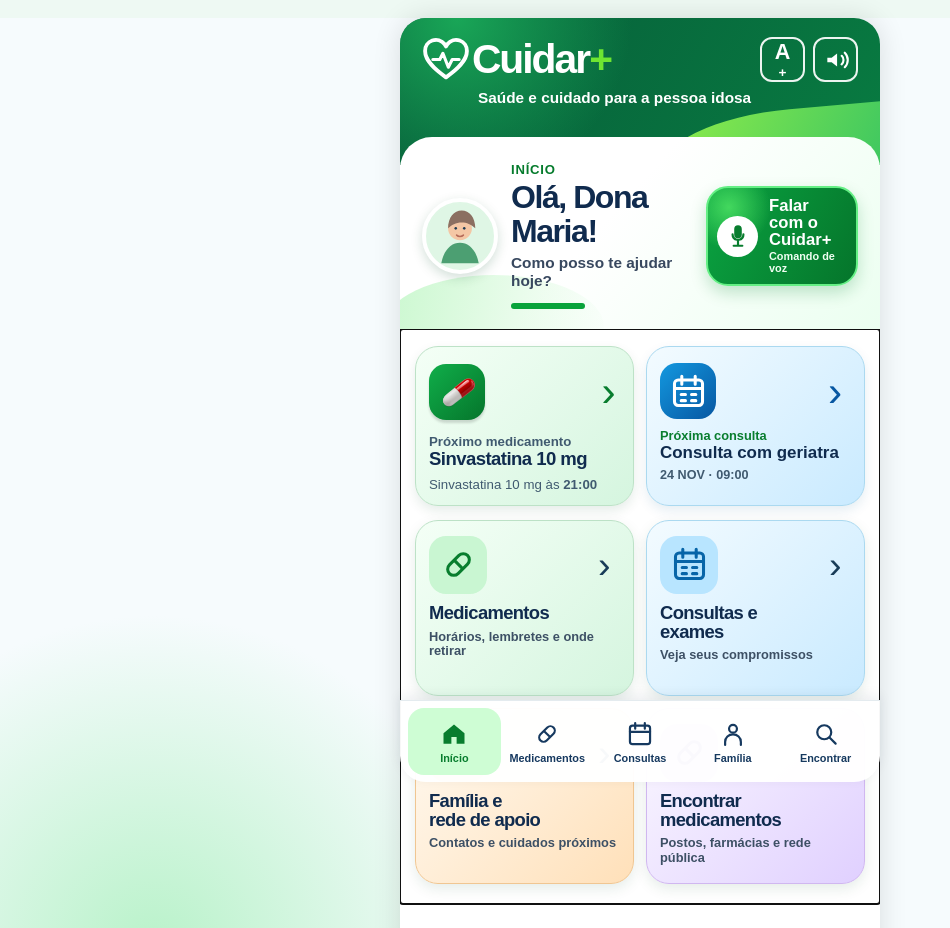
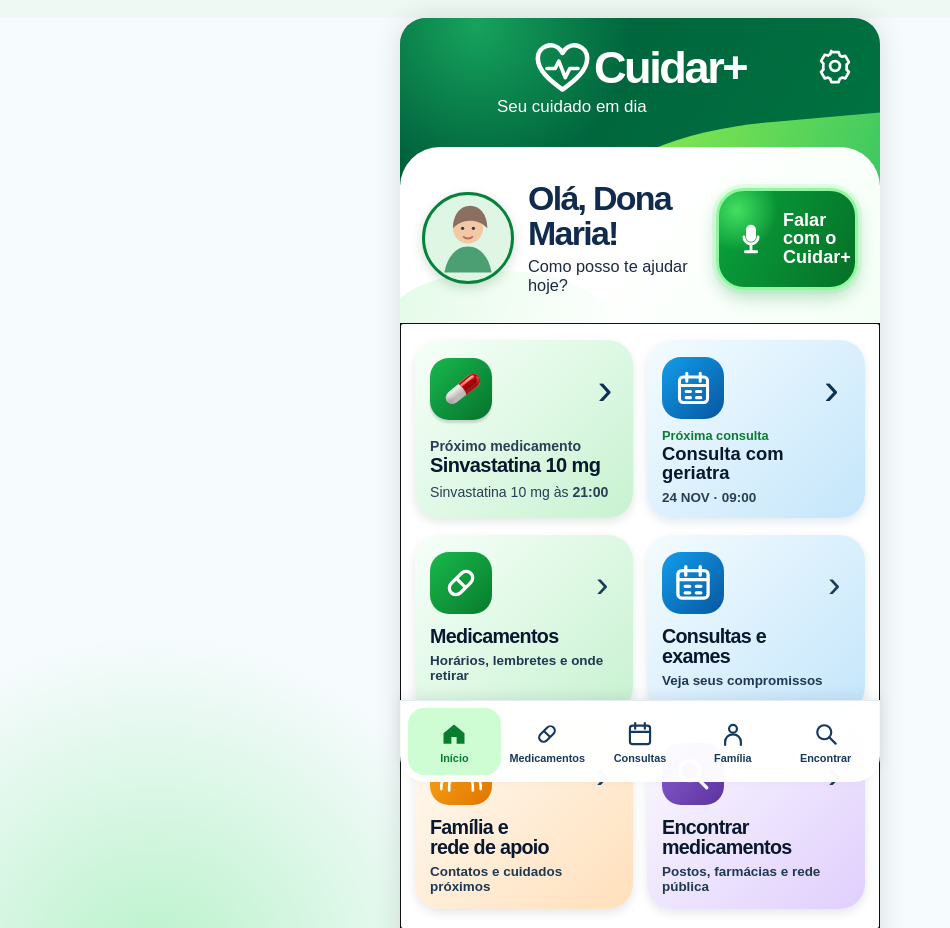
Before and after one commit to daianyandrade/cuidar-mais, a website with bundled scripts: page index.html in a window 1280 px wide. Shown: the top 928 px of the page, without its empty margins (0-950 px from the left). Built offline with nearby package versions, Linux system fonts and the light colour scheme.

Commit message:
Aproxima painel inicial da referência visual

```diff
--- a/index.html
+++ b/index.html
@@ -29,13 +29,18 @@
             <span class="brand-word">Cuidar<span>+</span></span>
           </a>
           <div class="header-controls">
-            <button class="icon-button font-button" type="button" data-font-toggle aria-pressed="false" aria-label="Aumentar tamanho do texto">A<span>+</span></button>
-            <button class="icon-button" type="button" data-read-page aria-label="Ouvir resumo da página">
-              <svg viewBox="0 0 24 24" aria-hidden="true"><path d="M4 10v4h4l5 4V6L8 10H4Zm12.6-2.6a1 1 0 0 1 1.4 0 6.5 6.5 0 0 1 0 9.2 1 1 0 1 1-1.4-1.4 4.5 4.5 0 0 0 0-6.4 1 1 0 0 1 0-1.4Zm2.8-2.8a1 1 0 0 1 1.4 0 10.5 10.5 0 0 1 0 14.8 1 1 0 0 1-1.4-1.4 8.5 8.5 0 0 0 0-12 1 1 0 0 1 0-1.4Z" fill="currentColor"/></svg>
+            <button id="header-settings-toggle" class="header-settings" type="button" aria-label="Abrir opções de acessibilidade" aria-expanded="false" aria-controls="header-quick-controls">
+              <svg viewBox="0 0 24 24" aria-hidden="true"><path d="M9.7 3.2h4.6l.7 2.1c.5.2 1 .5 1.4.8l2.1-.5 2.3 4-1.5 1.6c.1.5.1 1 .1 1.5s0 1-.1 1.5l1.5 1.6-2.3 4-2.1-.5c-.4.3-.9.6-1.4.8l-.7 2.1H9.7L9 20.1c-.5-.2-1-.5-1.4-.8l-2.1.5-2.3-4 1.5-1.6A8.1 8.1 0 0 1 4.6 12c0-.5 0-1 .1-1.5L3.2 8.9l2.3-4 2.1.5c.4-.3.9-.6 1.4-.8l.7-2.1ZM12 15.1a3.1 3.1 0 1 0 0-6.2 3.1 3.1 0 0 0 0 6.2Z" fill="none" stroke="currentColor" stroke-width="1.7" stroke-linejoin="round"/></svg>
             </button>
+            <div id="header-quick-controls" class="header-quick-controls" hidden>
+              <button class="icon-button font-button" type="button" data-font-toggle aria-pressed="false" aria-label="Aumentar tamanho do texto">A<span>+</span></button>
+              <button class="icon-button" type="button" data-read-page aria-label="Ouvir resumo da página">
+                <svg viewBox="0 0 24 24" aria-hidden="true"><path d="M4 10v4h4l5 4V6L8 10H4Zm12.6-2.6a1 1 0 0 1 1.4 0 6.5 6.5 0 0 1 0 9.2 1 1 0 1 1-1.4-1.4 4.5 4.5 0 0 0 0-6.4 1 1 0 0 1 0-1.4Zm2.8-2.8a1 1 0 0 1 1.4 0 10.5 10.5 0 0 1 0 14.8 1 1 0 0 1-1.4-1.4 8.5 8.5 0 0 0 0-12 1 1 0 0 1 0-1.4Z" fill="currentColor"/></svg>
+              </button>
+            </div>
           </div>
         </div>
-        <p class="tagline">Saúde e cuidado para a pessoa idosa</p>
+        <p class="tagline">Seu cuidado em dia</p>
         <button id="voice-menu-toggle" class="voice-menu-button" type="button" aria-pressed="false">
           <svg viewBox="0 0 24 24" aria-hidden="true"><path d="M12 14a3.5 3.5 0 0 0 3.5-3.5v-5a3.5 3.5 0 0 0-7 0v5A3.5 3.5 0 0 0 12 14Zm6-3.5a1 1 0 1 0-2 0 4 4 0 0 1-8 0 1 1 0 1 0-2 0 6 6 0 0 0 5 5.91V20H8a1 1 0 1 0 0 2h8a1 1 0 1 0 0-2h-3v-3.59A6 6 0 0 0 18 10.5Z" fill="currentColor"/></svg>
           <span>Usar comando de voz</span>
@@ -48,7 +53,6 @@
           <svg viewBox="0 0 80 80"><circle cx="40" cy="40" r="38" fill="#dff6e5"/><path d="M18 72c3-16 12-24 22-24s19 8 22 24" fill="#4c9f72"/><circle cx="40" cy="31" r="14" fill="#f4c7a5"/><path d="M26 31c0-13 7-21 16-21 9 0 16 8 16 21-5-5-10-7-16-7-7 0-12 3-16 7Z" fill="#8b6f61"/><circle cx="35" cy="31" r="1.5" fill="#203c53"/><circle cx="45" cy="31" r="1.5" fill="#203c53"/><path d="M36 39c2 2 6 2 8 0" fill="none" stroke="#b56b59" stroke-width="1.8" stroke-linecap="round"/></svg>
         </div>
         <div class="welcome-copy">
-          <p class="eyebrow">Início</p>
           <h1 id="welcome-title">Olá, Dona Maria!</h1>
           <p>Como posso te ajudar hoje?</p>
           <span class="welcome-line" aria-hidden="true"></span>
@@ -99,7 +103,7 @@
             <span class="shortcut-arrow" aria-hidden="true">›</span>
           </button>
           <button data-open-medicine-finder class="shortcut-card purple" type="button">
-            <span class="shortcut-icon" aria-hidden="true"><svg viewBox="0 0 64 64" class="shortcut-svg"><g transform="rotate(-45 32 32)"><rect x="11" y="22" width="42" height="20" rx="10" fill="none" stroke="currentColor" stroke-width="5"/><path d="M32 22v20" stroke="currentColor" stroke-width="5"/></g></svg></span>
+            <span class="shortcut-icon" aria-hidden="true"><svg viewBox="0 0 64 64" class="shortcut-svg"><circle cx="27" cy="27" r="15" fill="none" stroke="currentColor" stroke-width="5"/><path d="m39 39 14 14" fill="none" stroke="currentColor" stroke-width="5" stroke-linecap="round"/></svg></span>
             <span><strong>Encontrar<br />medicamentos</strong><small>Postos, farmácias e rede pública</small></span>
             <span class="shortcut-arrow" aria-hidden="true">›</span>
           </button>
--- a/styles.css
+++ b/styles.css
@@ -26,33 +26,36 @@ button:focus-visible, a:focus-visible { outline: 4px solid #f8cc23; outline-offs
 .skip-link:focus { top: .75rem; }
 
 .app-shell { width: min(100%, 480px); min-height: 100vh; margin: 0 auto; padding-bottom: 87px; overflow: hidden; background: var(--surface); box-shadow: 0 0 28px rgba(0,0,0,.12); }
-.app-header { position: relative; overflow: hidden; padding: 19px 22px 58px; color: white; background: radial-gradient(circle at 12% 0%, #19a657, transparent 39%), linear-gradient(120deg, #075d3a, #087b41); }
-.app-header::after { position: absolute; right: -49px; bottom: -49px; width: 270px; height: 105px; border-radius: 50% 0 0 0; content: ""; background: linear-gradient(120deg, #91ed49, #28bd67); transform: rotate(-5deg); }
-.header-row { position: relative; z-index: 1; display: flex; align-items: center; justify-content: space-between; gap: .75rem; }
+.app-header { position: relative; overflow: hidden; padding: 23px 22px 68px; color: white; background: radial-gradient(circle at 16% 4%, #16a35d, transparent 36%), linear-gradient(120deg, #005d3a, #007341); }
+.app-header::after { position: absolute; right: -65px; bottom: -54px; width: 340px; height: 117px; border-radius: 50% 0 0 0; content: ""; background: linear-gradient(120deg, #92ed49, #23bd69); transform: rotate(-5deg); }
+.header-row { position: relative; z-index: 1; display: flex; min-height: 54px; align-items: center; justify-content: center; gap: .75rem; }
 .brand { display: inline-flex; align-items: center; color: white; text-decoration: none; }
-.brand-mark { width: 48px; height: 45px; color: white; }
+.brand-mark { width: 57px; height: 53px; color: white; }
 .brand-mark path:first-child { stroke: #fff; }
-.brand-word { margin-left: .12rem; letter-spacing: -2px; font-size: 2.55rem; font-weight: 800; line-height: 1; }
-.brand-word span { color: var(--lime); }
-.header-controls { display: flex; gap: .5rem; }
+.brand-word { margin-left: .2rem; letter-spacing: -2.4px; font-size: 2.82rem; font-weight: 800; line-height: 1; }
+.brand-word span { color: white; }
+.header-controls { position: absolute; top: 2px; right: 0; z-index: 2; }
+.header-settings { display: grid; width: 46px; height: 46px; padding: 0; place-items: center; border: 0; color: white; background: transparent; cursor: pointer; }
+.header-settings svg { width: 38px; height: 38px; }
+.header-quick-controls { position: absolute; top: 49px; right: 0; display: flex; gap: 7px; padding: 8px; border: 1px solid rgba(255,255,255,.55); border-radius: 16px; background: #00643d; box-shadow: 0 8px 18px rgba(0,42,24,.25); }
 .icon-button { display: grid; width: 45px; height: 45px; padding: 0; place-items: center; border: 2px solid rgba(255,255,255,.92); border-radius: 12px; color: white; background: transparent; cursor: pointer; font-weight: 800; font-size: 1.35rem; }
 .icon-button svg { width: 26px; height: 26px; }
 .font-button span { font-size: .85rem; }
-.tagline { position: relative; z-index: 1; margin: 7px 0 0 56px; font-size: .96rem; font-weight: 700; }
+.tagline { position: relative; z-index: 1; margin: 2px 0 0 75px; font-size: 1.06rem; font-weight: 500; }
 .voice-menu-button { display: none; }
 .voice-menu-button svg { width: 19px; height: 19px; }
 .voice-menu-button.listening { border-color: #ffda45; color: #173456; background: #ffefaa; }
 .voice-menu-status { position: relative; z-index: 1; margin: 9px 0 0; padding: 9px 11px; border-radius: 11px; color: white; background: rgba(0, 44, 85, .45); font-size: .9rem; font-weight: 700; line-height: 1.3; }
 
-.welcome { position: relative; display: grid; min-height: 174px; grid-template-columns: 76px minmax(0, 1fr); gap: 13px; margin-top: -28px; padding: 25px 22px 20px; overflow: hidden; align-items: center; border-radius: 32px 32px 0 0; background: linear-gradient(132deg, #fff 0 43%, #ebfff0 100%); }
-.welcome::before { position: absolute; bottom: -50px; left: -16px; width: 220px; height: 104px; border-radius: 50%; content: ""; background: linear-gradient(100deg, #a6f3ae, transparent); opacity: .6; }
+.welcome { position: relative; display: grid; min-height: 176px; grid-template-columns: 92px minmax(0, 1fr); gap: 14px; margin-top: -38px; padding: 28px 22px 22px; overflow: hidden; align-items: center; border-radius: 40px 40px 0 0; background: linear-gradient(132deg, #fff 0 48%, #f4fff6 100%); }
+.welcome::before { position: absolute; bottom: -58px; left: -16px; width: 230px; height: 110px; border-radius: 50%; content: ""; background: linear-gradient(100deg, #c9f7d0, transparent); opacity: .52; }
 .welcome-copy { position: relative; z-index: 1; }
-.profile-avatar { position: relative; z-index: 1; width: 76px; height: 76px; overflow: hidden; border: 4px solid white; border-radius: 50%; background: #dff6e5; box-shadow: 0 4px 12px rgba(7, 80, 37, .18); }
+.profile-avatar { position: relative; z-index: 1; width: 92px; height: 92px; overflow: hidden; border: 3px solid #07823b; border-radius: 50%; background: #dff6e5; box-shadow: 0 4px 12px rgba(7, 80, 37, .18); }
 .profile-avatar svg { display: block; width: 100%; height: 100%; }
 .eyebrow { margin: 0 0 3px; color: var(--green-deep); font-weight: 800; font-size: .82rem; text-transform: uppercase; letter-spacing: .06em; }
-h1 { margin: 0; font-size: clamp(1.5rem, 6.4vw, 2rem); letter-spacing: -.045em; line-height: 1.07; }
-.welcome p:not(.eyebrow) { margin: .35rem 0 0; color: #38485f; font-size: .96rem; font-weight: 600; }
-.welcome-line { display: block; width: 74px; height: 6px; margin-top: 13px; border-radius: 9px; background: var(--green); }
+h1 { margin: 0; font-size: clamp(1.62rem, 6.8vw, 2.12rem); letter-spacing: -.05em; line-height: 1.04; }
+.welcome p:not(.eyebrow) { margin: .35rem 0 0; color: #1d2940; font-size: 1.02rem; font-weight: 500; }
+.welcome-line { display: none; }
 
 .content { padding: 17px 15px 20px; }
 #home-view { display: flex; flex-direction: column; }
@@ -78,46 +81,47 @@ h1 { margin: 0; font-size: clamp(1.5rem, 6.4vw, 2rem); letter-spacing: -.045em;
 .help-card strong { display: block; font-size: 1.22rem; letter-spacing: -.025em; }
 .help-card small { display: block; margin-top: 2px; color: #273f5b; font-size: .91rem; font-weight: 600; }
 .help-arrow { font-size: 3rem; font-weight: 300; }
-.home-summary-grid { display: grid; grid-template-columns: repeat(2, minmax(0, 1fr)); gap: 12px; }
-#home-view > .home-summary-grid > .medicine-card { min-height: 156px; grid-template-columns: 1fr 23px; grid-template-rows: 58px 1fr; gap: 5px; padding: 16px 13px 12px; border: 1px solid #bde2c7; border-radius: 23px; color: #173456; background: linear-gradient(135deg, #f4fff6, #d5f5df); box-shadow: 0 5px 12px rgba(7, 80, 37, .1); }
+.home-summary-grid { display: grid; grid-template-columns: repeat(2, minmax(0, 1fr)); gap: 14px; }
+#home-view > .home-summary-grid > .medicine-card { min-height: 164px; grid-template-columns: 1fr 26px; grid-template-rows: 63px 1fr; gap: 6px; padding: 17px 15px 13px; border: 0; border-radius: 25px; color: #173456; background: linear-gradient(135deg, #f6fff8, #c8f2d1); box-shadow: 0 4px 10px rgba(7, 80, 37, .12); }
 #home-view > .home-summary-grid .focus-label { display: none; }
-#home-view > .home-summary-grid .medicine-icon { display: grid; width: 56px; height: 56px; place-items: center; border-radius: 17px; transform: none; background: linear-gradient(135deg, #10ae4a, #05752b); }
-#home-view > .home-summary-grid .medicine-icon-image { width: 49px; height: 49px; }
+#home-view > .home-summary-grid .medicine-icon { display: grid; width: 62px; height: 62px; place-items: center; border-radius: 19px; transform: none; background: linear-gradient(135deg, #18b84f, #06722b); }
+#home-view > .home-summary-grid .medicine-icon-image { width: 53px; height: 53px; }
 #home-view > .home-summary-grid .medicine-copy { grid-row: 2; grid-column: 1 / 3; }
 #home-view > .home-summary-grid .card-kicker { color: #087d2e; font-size: .8rem; }
-#home-view > .home-summary-grid .medicine-copy h2 { color: #102b4e; font-size: 1.16rem; line-height: 1.02; }
-#home-view > .home-summary-grid .medicine-copy p { color: #405a70; font-size: .83rem; line-height: 1.2; }
-#home-view > .home-summary-grid .card-arrow { grid-column: 2; grid-row: 1; color: #087d2e; font-size: 2.65rem; }
-.appointment-summary-card { display: grid; min-height: 156px; grid-template-columns: 1fr 23px; grid-template-rows: 58px 1fr; gap: 5px; padding: 16px 13px 12px; border: 1px solid #abd9f0; border-radius: 23px; color: #102b4e; text-align: left; background: linear-gradient(135deg, #f3fbff, #c9eaff); box-shadow: 0 5px 12px rgba(4, 85, 136, .1); cursor: pointer; }
-.summary-icon { display: grid; width: 56px; height: 56px; place-items: center; border-radius: 17px; color: white; background: linear-gradient(135deg, #1398df, #0757a2); }
+#home-view > .home-summary-grid .medicine-copy h2 { color: #08182f; font-size: 1.25rem; line-height: 1.02; }
+#home-view > .home-summary-grid .medicine-copy p { color: #283f55; font-size: .88rem; line-height: 1.2; }
+#home-view > .home-summary-grid .card-arrow { grid-column: 2; grid-row: 1; color: #0b3157; font-size: 2.8rem; }
+.appointment-summary-card { display: grid; min-height: 164px; grid-template-columns: 1fr 26px; grid-template-rows: 63px 1fr; gap: 6px; padding: 17px 15px 13px; border: 0; border-radius: 25px; color: #102b4e; text-align: left; background: linear-gradient(135deg, #f4fbff, #c4e6fb); box-shadow: 0 4px 10px rgba(4, 85, 136, .12); cursor: pointer; }
+.summary-icon { display: grid; width: 62px; height: 62px; place-items: center; border-radius: 19px; color: white; background: linear-gradient(135deg, #129dea, #0756a0); }
 .summary-icon svg { width: 39px; height: 39px; }
 .appointment-summary-copy { display: block; grid-column: 1 / 3; grid-row: 2; }
 .appointment-summary-copy .card-kicker { color: #0765a8; }
 .appointment-summary-copy strong, .appointment-summary-copy > span:last-child { display: block; }
-.appointment-summary-copy strong { color: #102b4e; font-size: 1.06rem; line-height: 1.05; }
-.appointment-summary-copy > span:last-child { margin-top: 6px; color: #405a70; font-size: .79rem; font-weight: 800; }
-.summary-arrow { grid-column: 2; grid-row: 1; align-self: center; color: #0757a2; font-size: 2.65rem; font-weight: 300; }
-#home-view > .shortcut-grid { display: grid; grid-template-columns: repeat(2, minmax(0, 1fr)); gap: 12px; margin-top: 14px; }
+.appointment-summary-copy strong { color: #08182f; font-size: 1.15rem; line-height: 1.05; }
+.appointment-summary-copy > span:last-child { margin-top: 7px; color: #283f55; font-size: .84rem; font-weight: 800; }
+.summary-arrow { grid-column: 2; grid-row: 1; align-self: center; color: #0b3157; font-size: 2.8rem; font-weight: 300; }
+#home-view > .shortcut-grid { display: grid; grid-template-columns: repeat(2, minmax(0, 1fr)); gap: 14px; margin-top: 17px; }
 .shortcut-arrow { align-self: center; color: #183c58; font-size: 2.35rem; font-weight: 300; line-height: 1; }
-#home-view > .shortcut-grid .shortcut-card { min-height: 176px; grid-template-columns: 1fr 22px; grid-template-rows: 60px 1fr; gap: 8px; align-items: start; padding: 15px 13px 13px; border-radius: 23px; }
-#home-view > .shortcut-grid .shortcut-icon { display: grid; width: 58px; height: 58px; place-items: center; border-radius: 17px; color: #087d2e; background: #c9f6d2; }
-#home-view > .shortcut-grid .shortcut-svg { width: 39px; height: 39px; }
+#home-view > .shortcut-grid .shortcut-card { min-height: 177px; grid-template-columns: 1fr 22px; grid-template-rows: 66px 1fr; gap: 8px; align-items: start; padding: 17px 15px 14px; border: 0; border-radius: 25px; box-shadow: 0 4px 10px rgba(7, 41, 74, .11); }
+#home-view > .shortcut-grid .shortcut-icon { display: grid; width: 62px; height: 62px; place-items: center; border-radius: 19px; color: #087d2e; background: linear-gradient(135deg, #19b94c, #087b2c); }
+#home-view > .shortcut-grid .shortcut-card.green .shortcut-icon { color: white; }
+#home-view > .shortcut-grid .shortcut-svg { width: 42px; height: 42px; }
 #home-view > .shortcut-grid .shortcut-card > span:nth-child(2) { grid-column: 1 / 3; }
 #home-view > .shortcut-grid .shortcut-arrow { grid-column: 2; grid-row: 1; }
-#home-view > .shortcut-grid .shortcut-card strong { color: #102b4e; font-size: 1.15rem; line-height: 1.02; }
-#home-view > .shortcut-grid .shortcut-card small { margin-top: 7px; color: #3d5065; font-size: .8rem; line-height: 1.16; }
-#home-view > .shortcut-grid .shortcut-card.green { border-color: #bde2c7; background: linear-gradient(135deg, #f4fff6, #d5f5df); }
-#home-view > .shortcut-grid .shortcut-card.blue { border-color: #abd9f0; background: linear-gradient(135deg, #f3fbff, #c9eaff); }
-#home-view > .shortcut-grid .shortcut-card.blue .shortcut-icon { color: #0765a8; background: #b8e5ff; }
-#home-view > .shortcut-grid .shortcut-card.orange { border-color: #f0c692; background: linear-gradient(135deg, #fffaf2, #ffe0b9); }
-#home-view > .shortcut-grid .shortcut-card.orange .shortcut-icon { color: #d47700; background: #ffd493; }
-#home-view > .shortcut-grid .shortcut-card.purple { border-color: #d0b7f0; background: linear-gradient(135deg, #fbf8ff, #e0d0ff); }
-#home-view > .shortcut-grid .shortcut-card.purple .shortcut-icon { color: #6840b3; background: #d9c5ff; }
-.home-voice-action { position: relative; z-index: 1; display: grid; width: 100%; min-height: 74px; grid-column: 1 / -1; grid-template-columns: 48px 1fr; gap: 9px; align-items: center; margin-top: 1px; padding: 9px 14px; border: 2px solid #65ef85; border-radius: 22px; color: white; text-align: left; background: radial-gradient(circle at 14% 20%, #43d85e, transparent 28%), linear-gradient(115deg, #0aa341, #05752b); box-shadow: 0 7px 16px rgba(6, 127, 46, .22); cursor: pointer; }
-.home-voice-icon { display: grid; width: 44px; height: 44px; place-items: center; border-radius: 50%; color: #087d2e; background: white; font-size: 1.7rem; font-weight: 900; }
-.home-voice-icon svg { width: 26px; height: 26px; }
-.home-voice-action strong { display: block; font-size: 1.12rem; line-height: 1.02; }
-.home-voice-action small { display: block; margin-top: 2px; color: #effff2; font-size: .76rem; font-weight: 700; }
+#home-view > .shortcut-grid .shortcut-card strong { color: #08182f; font-size: 1.23rem; line-height: 1.02; }
+#home-view > .shortcut-grid .shortcut-card small { margin-top: 7px; color: #1f3853; font-size: .84rem; line-height: 1.16; }
+#home-view > .shortcut-grid .shortcut-card.green { background: linear-gradient(135deg, #f6fff8, #c8f2d1); }
+#home-view > .shortcut-grid .shortcut-card.blue { background: linear-gradient(135deg, #f4fbff, #c4e6fb); }
+#home-view > .shortcut-grid .shortcut-card.blue .shortcut-icon { color: white; background: linear-gradient(135deg, #129dea, #0756a0); }
+#home-view > .shortcut-grid .shortcut-card.orange { background: linear-gradient(135deg, #fffaf3, #ffe0bb); }
+#home-view > .shortcut-grid .shortcut-card.orange .shortcut-icon { color: white; background: linear-gradient(135deg, #ffae18, #df7400); }
+#home-view > .shortcut-grid .shortcut-card.purple { background: linear-gradient(135deg, #fbf9ff, #e0cffd); }
+#home-view > .shortcut-grid .shortcut-card.purple .shortcut-icon { color: white; background: linear-gradient(135deg, #8d62d7, #5c329c); }
+.home-voice-action { position: relative; z-index: 1; display: grid; width: 100%; min-height: 82px; grid-column: 1 / -1; grid-template-columns: 50px 1fr; gap: 10px; align-items: center; margin-top: 1px; padding: 10px 15px; border: 3px solid #91f79f; border-radius: 28px; color: white; text-align: left; background: radial-gradient(circle at 13% 20%, #43df61, transparent 29%), linear-gradient(115deg, #0aa33d, #057027); box-shadow: 0 0 0 4px rgba(115, 255, 139, .19), 0 8px 17px rgba(6, 127, 46, .24); cursor: pointer; }
+.home-voice-icon { display: grid; width: 48px; height: 48px; place-items: center; border-radius: 50%; color: white; font-size: 1.7rem; font-weight: 900; }
+.home-voice-icon svg { width: 34px; height: 34px; }
+.home-voice-action strong { display: block; font-size: 1.17rem; line-height: 1.02; }
+.home-voice-action small { display: none; }
 .reminder-control-panel { margin-top: 17px; padding: 14px; border: 1px solid #bfe4c8; border-radius: 19px; background: #f4fff6; }
 .reminder-control-panel .reminder-status { margin: 0 0 10px; }
 .reminder-control-panel .call-demo-button { margin-top: 10px; }
@@ -136,8 +140,8 @@ h1 { margin: 0; font-size: clamp(1.5rem, 6.4vw, 2rem); letter-spacing: -.045em;
 
 html.large-text { font-size: 118%; }
 @media (min-width: 600px) { .app-shell { margin-top: 18px; margin-bottom: 18px; min-height: calc(100vh - 36px); border-radius: 26px; } .bottom-nav { bottom: 18px; border-radius: 0 0 26px 26px; } }
-@media (min-width: 430px) { .welcome { grid-template-columns: 76px minmax(0, 1fr) 152px; } .home-voice-action { grid-column: 3; grid-row: 1; min-height: 96px; grid-template-columns: 43px 1fr; padding: 10px 9px; } .home-voice-action strong { font-size: 1.04rem; } .home-voice-action small { font-size: .68rem; } .home-voice-icon { width: 41px; height: 41px; } }
-@media (max-width: 380px) { .brand-word { font-size: 2.2rem; } .shortcut-card { grid-template-columns: 39px 1fr; padding: 16px 9px; } .shortcut-card strong { font-size: 1.04rem; } .medicine-copy h2 { font-size: 1.62rem; } .medicine-card { grid-template-columns: 75px 1fr 25px; padding-left: 11px; } .medicine-icon { font-size: 3.4rem; } #home-view > .home-summary-grid > .medicine-card, .appointment-summary-card { min-height: 164px; padding-left: 10px; padding-right: 10px; } #home-view > .shortcut-grid .shortcut-card { min-height: 184px; padding-left: 10px; padding-right: 10px; } #home-view > .shortcut-grid .shortcut-card strong { font-size: 1.04rem; } .bottom-nav a, .bottom-nav button { font-size: .62rem; } }
+@media (min-width: 390px) { .welcome { grid-template-columns: 92px minmax(0, 1fr) 142px; } .home-voice-action { grid-column: 3; grid-row: 1; min-height: 102px; grid-template-columns: 45px 1fr; padding: 10px 9px; } .home-voice-action strong { font-size: 1.13rem; } .home-voice-icon { width: 45px; height: 45px; } }
+@media (max-width: 380px) { .brand-word { font-size: 2.35rem; } .brand-mark { width: 50px; height: 47px; } .tagline { margin-left: 64px; } .profile-avatar { width: 78px; height: 78px; } .shortcut-card { grid-template-columns: 39px 1fr; padding: 16px 9px; } .shortcut-card strong { font-size: 1.04rem; } .medicine-copy h2 { font-size: 1.62rem; } .medicine-card { grid-template-columns: 75px 1fr 25px; padding-left: 11px; } .medicine-icon { font-size: 3.4rem; } #home-view > .home-summary-grid > .medicine-card, .appointment-summary-card { min-height: 164px; padding-left: 10px; padding-right: 10px; } #home-view > .shortcut-grid .shortcut-card { min-height: 184px; padding-left: 10px; padding-right: 10px; } #home-view > .shortcut-grid .shortcut-card strong { font-size: 1.04rem; } .bottom-nav a, .bottom-nav button { font-size: .62rem; } }
 @media (prefers-reduced-motion: reduce) { html { scroll-behavior: auto; } }
 
 /* Etapa 2 — medicamentos demonstrativos */
--- a/sw.js
+++ b/sw.js
@@ -1,4 +1,4 @@
-const CACHE_NAME = 'cuidar-plus-v27';
+const CACHE_NAME = 'cuidar-plus-v28';
 const APP_SHELL = [
   '/',
   '/index.html',
```
Also changed, not shown: app.js (+7 -0 lines).
